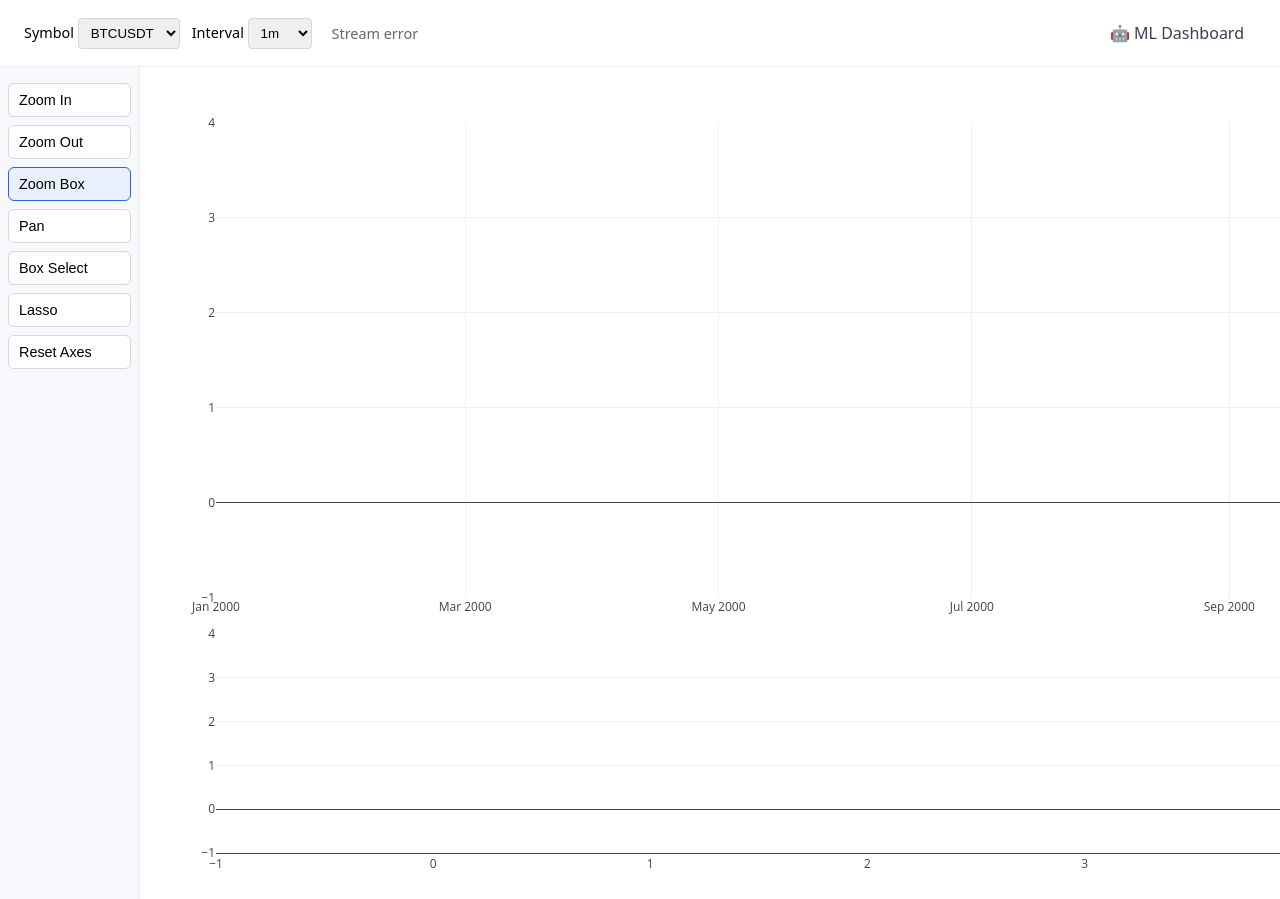
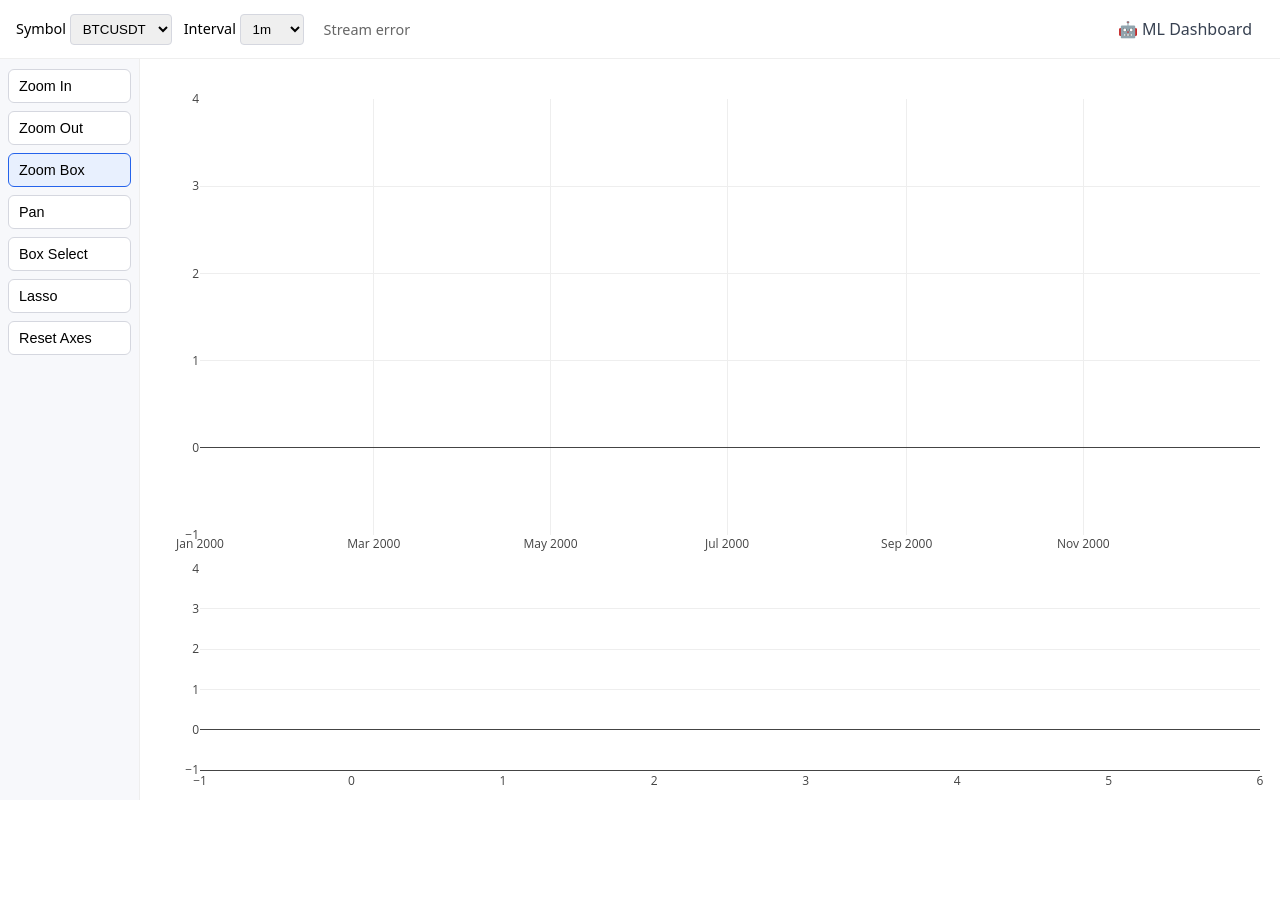
Before and after one commit to amir-khoshdel-louyeh/market-movement-forecasting-system, a Flask app: page / in a window 1280 px wide. After the commit the page ends 800 px from the top, so only its background shows below. Run offline with Flask 3, Linux system fonts and the light colour scheme; data that the repository does not hold is empty; some libraries are stand-ins or nearby versions.

Commit message:
degugging the responsive design

```diff
--- a/src/static/js/app.js
+++ b/src/static/js/app.js
@@ -56,9 +56,8 @@
       xaxis: 'x2', yaxis: 'y2', name: 'Volume'
     };
     const plotLayout = layout();
-    plotLayout.width = 1600;
-    plotLayout.height = 800;
-    Plotly.newPlot(chartEl, [candles, volume], plotLayout, { responsive: false, displayModeBar: false });
+    plotLayout.autosize = true;
+    Plotly.newPlot(chartEl, [candles, volume], plotLayout, { responsive: true, displayModeBar: false });
      applyDragMode('zoom');
   }
 
--- a/src/templates/index.html
+++ b/src/templates/index.html
@@ -7,11 +7,12 @@
   <script src="https://cdn.plot.ly/plotly-2.26.0.min.js"></script>
   <style>
     * { box-sizing: border-box; }
-    body { font-family: system-ui, -apple-system, Segoe UI, Roboto, sans-serif; margin: 0; background: #f5f7fa; }
-    header { padding: 16px 24px; border-bottom: 1px solid #eee; background: #fff; display: flex; gap: 12px; align-items: center; flex-wrap: wrap; }
-    .layout { display: flex; gap: 0; }
-    #sidebar { width: 140px; border-right: 1px solid #eee; background: #f7f8fb; padding: 16px 8px; display: flex; flex-direction: column; gap: 8px; overflow-y: auto; flex-shrink: 0; }
-    #chart { flex: 1; min-width: 0; background: #fff; padding: 16px; overflow: auto; }
+    html, body { width: 100%; height: 100%; margin: 0; padding: 0; }
+    body { font-family: system-ui, -apple-system, Segoe UI, Roboto, sans-serif; display: flex; flex-direction: column; background: #f5f7fa; }
+    header { padding: 12px 16px; border-bottom: 1px solid #eee; background: #fff; display: flex; gap: 12px; align-items: center; flex-wrap: wrap; flex-shrink: 0; }
+    .layout { display: flex; flex: 1; min-height: 0; }
+    #sidebar { width: 140px; border-right: 1px solid #eee; background: #f7f8fb; padding: 10px 8px; display: flex; flex-direction: column; gap: 8px; overflow-y: auto; flex-shrink: 0; }
+    #chart { flex: 1; min-width: 0; background: #fff; overflow: auto; }
     input, select, button { padding: 6px 8px; border: 1px solid #d5d7df; border-radius: 4px; }
     label { font-size: 0.9rem; }
     .tool-btn { width: 100%; text-align: left; border: 1px solid #d5d7df; background: #fff; border-radius: 6px; cursor: pointer; font-size: 0.9rem; padding: 8px 10px; transition: all 0.2s; }
```
Also changed, not shown: Screenshot from 2025-12-27 23-12-19.png (added).
